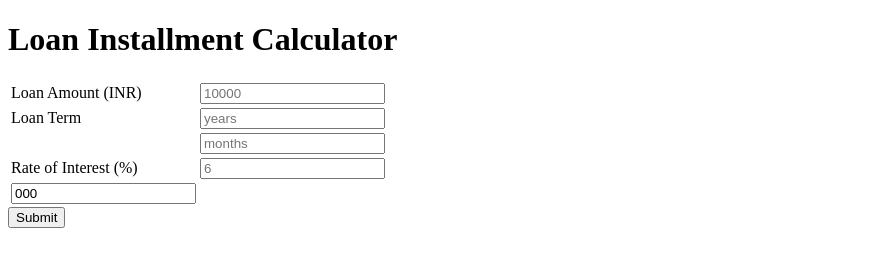
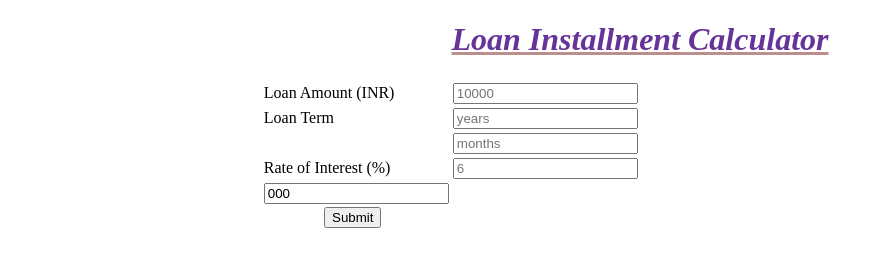
Before and after one commit to ItsPrateekBansal/finance-tools, a plain HTML site: page index.html in a window 1280 px wide. Shown: the whole page, without its empty margins (0-884 px from the left). Drawn offline with Linux system fonts and the light colour scheme.

Commit message:
implemented css

```diff
--- a/index.html
+++ b/index.html
@@ -4,6 +4,7 @@
 	<title>Interest Calculator</title>
 </head>
 <body>
+	<link rel="stylesheet" type="text/css" href="style.css">
 	<script type="text/javascript" language="javascript" src="script.js"></script>
 	<div class="headings">
 		<h1>Loan Installment Calculator</h1>
@@ -42,7 +43,7 @@
 		</tr>
 
 	</table>
-	<input type="button" name="submit" onclick="calculate()" value="Submit">
+	<input type="button" name="submit" onclick="calculate()" value="Submit" id="sub">
 
 
 </body>
--- /dev/null
+++ b/style.css
@@ -0,0 +1,14 @@
+h1{
+    text-align: center;
+    text-decoration: underline;
+    font-style: italic;
+    color: rebeccapurple;
+    text-decoration-color: rosybrown;
+}
+table{
+    text-align: start;
+    margin-left: 20%;
+}
+#sub{
+    margin-left: 25%;
+}
```
